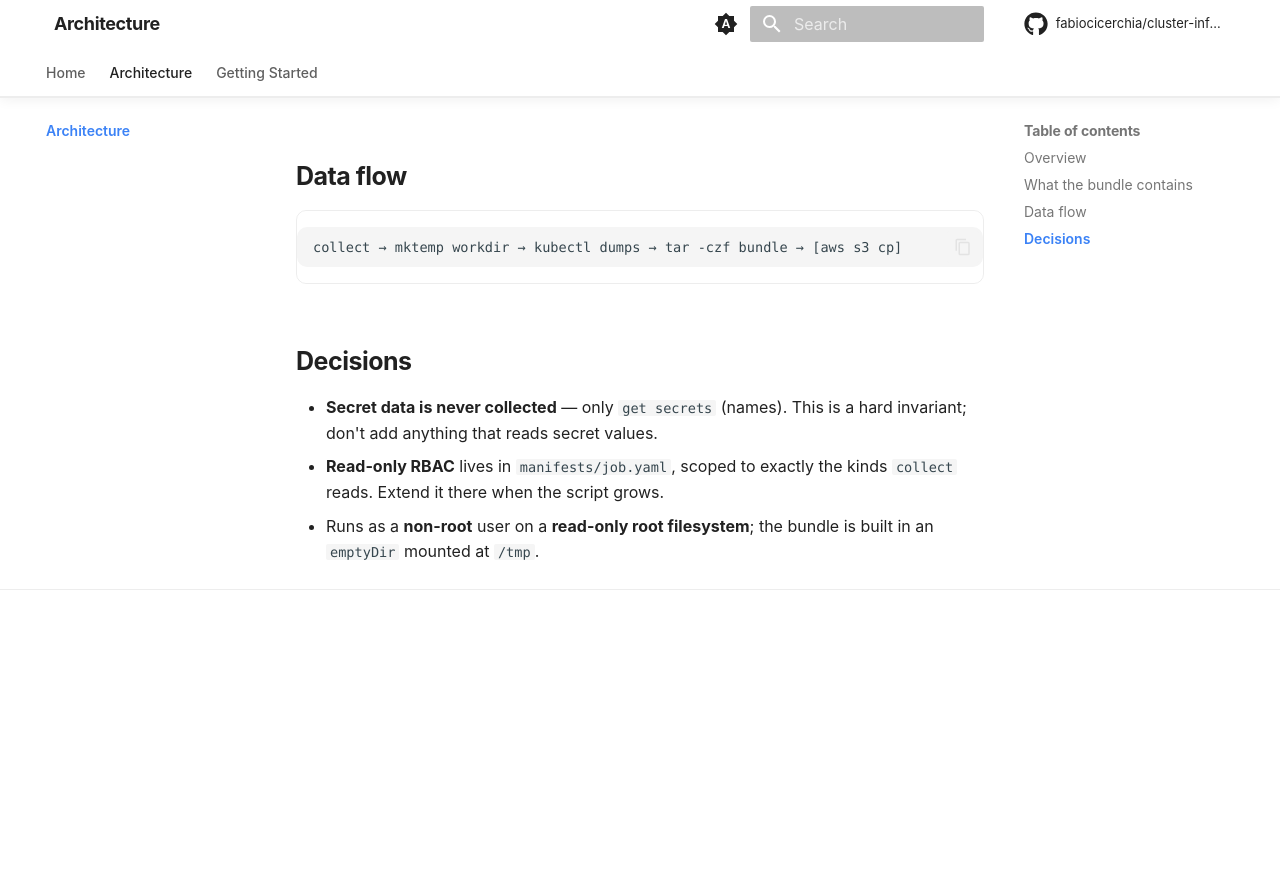
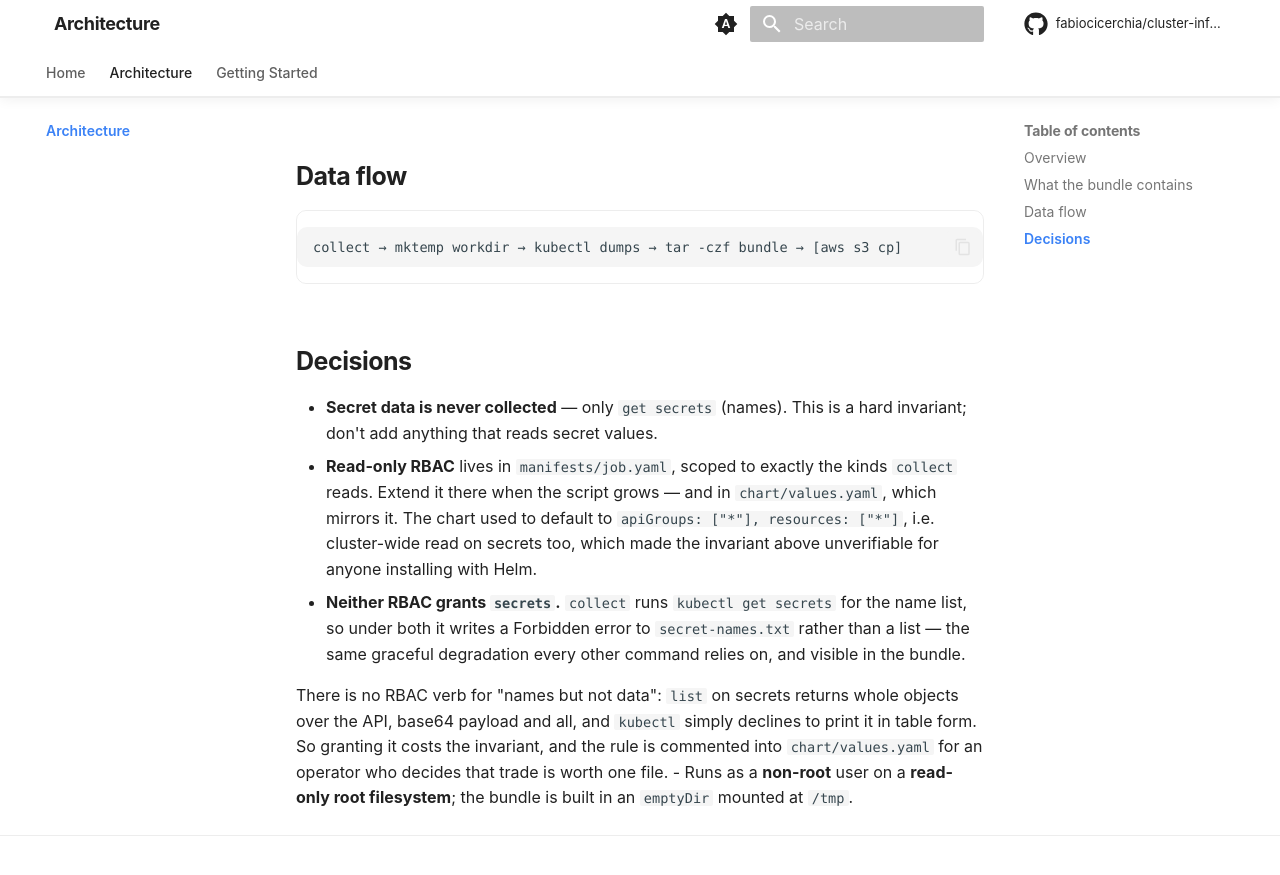
Before and after one commit to fabiocicerchia/cluster-info-collector, an MkDocs documentation site: the page built from docs/architecture.md, in a window 1280 px wide and 900 px high, scrolled down 554 px. Shown: the top 875 px of the window. Built offline with MkDocs 1.6.1 and Material for MkDocs 9.7.7, drawn with Linux system fonts in a browser that asks for light colours; comment, search, counter and statistics services are not loaded; before the commit the page ends 1208 px from its top, so only the background shows below that.

Commit message:
docs(architecture): record the RBAC scoping and the secrets trade-off
Two things the Decisions list did not say. The chart's RBAC mirrors
manifests/job.yaml (it did not, until the previous commit — it granted
cluster-wide read on everything, secrets included). And neither grants
`secrets`, so secret-names.txt carries a Forbidden error rather than a list.

That second one deserved writing down: it reads as a bug otherwise, when it is
a deliberate trade. There is no RBAC verb for "names but not data" — `list` on
secrets returns whole objects, payload and all — so the file costs the
invariant the rest of the page is built on.

Co-Authored-By: Claude Opus 5 <noreply@anthropic.com>
Claude-Session: https://claude.ai/code/session_01WyjAX3KfASRg2c1CyjHnza

```diff
--- a/docs/architecture.md
+++ b/docs/architecture.md
@@ -27,6 +27,19 @@ collect → mktemp workdir → kubectl dumps → tar -czf bundle → [aws s3 cp]
 - **Secret data is never collected** — only `get secrets` (names). This is a
   hard invariant; don't add anything that reads secret values.
 - **Read-only RBAC** lives in `manifests/job.yaml`, scoped to exactly the kinds
-  `collect` reads. Extend it there when the script grows.
+  `collect` reads. Extend it there when the script grows — and in
+  `chart/values.yaml`, which mirrors it. The chart used to default to
+  `apiGroups: ["*"], resources: ["*"]`, i.e. cluster-wide read on secrets too,
+  which made the invariant above unverifiable for anyone installing with Helm.
+- **Neither RBAC grants `secrets`.** `collect` runs `kubectl get secrets` for
+  the name list, so under both it writes a Forbidden error to
+  `secret-names.txt` rather than a list — the same graceful degradation every
+  other command relies on, and visible in the bundle.
+
+  There is no RBAC verb for "names but not data": `list` on secrets returns
+  whole objects over the API, base64 payload and all, and `kubectl` simply
+  declines to print it in table form. So granting it costs the invariant, and
+  the rule is commented into `chart/values.yaml` for an operator who decides
+  that trade is worth one file.
 - Runs as a **non-root** user on a **read-only root filesystem**; the bundle is
   built in an `emptyDir` mounted at `/tmp`.
```
